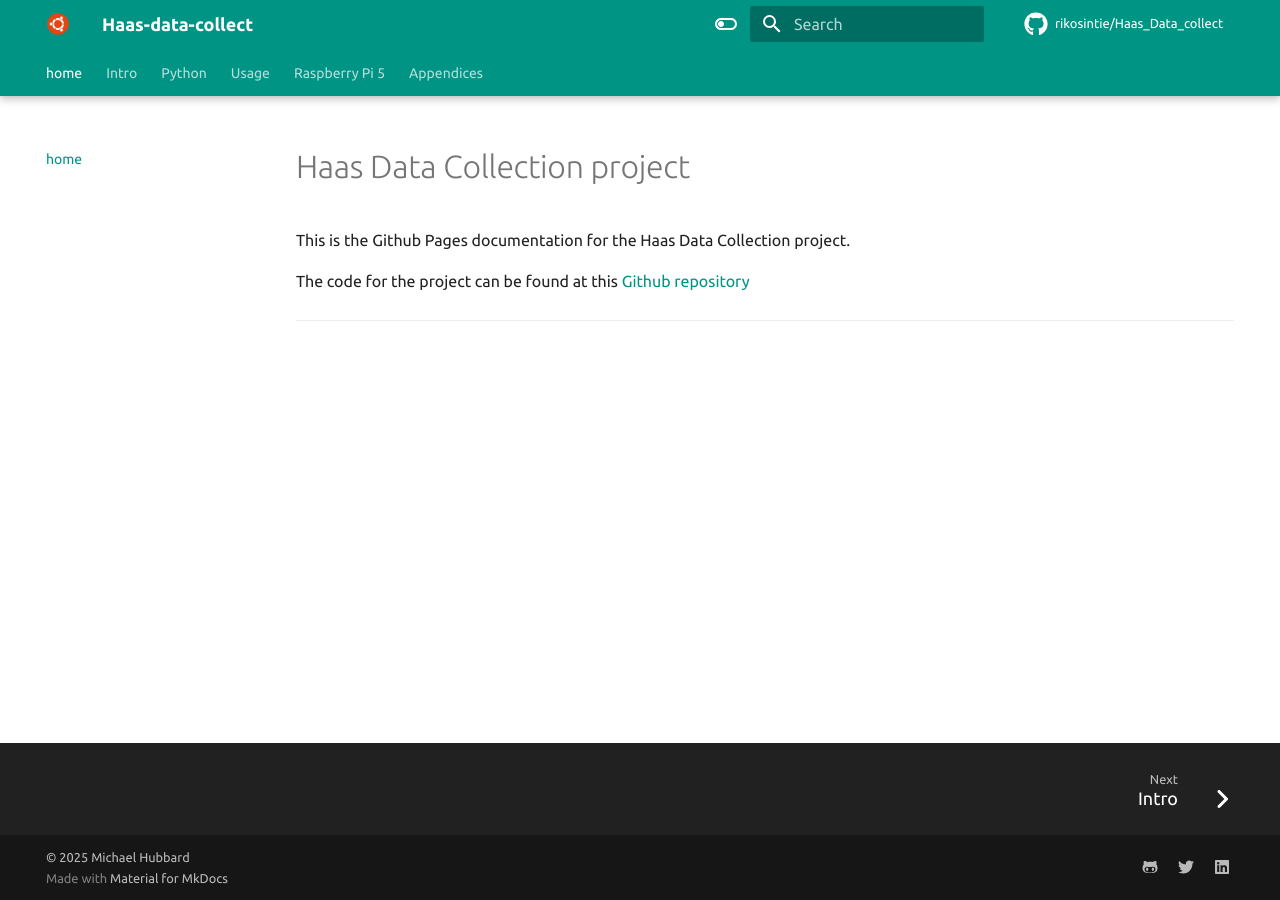
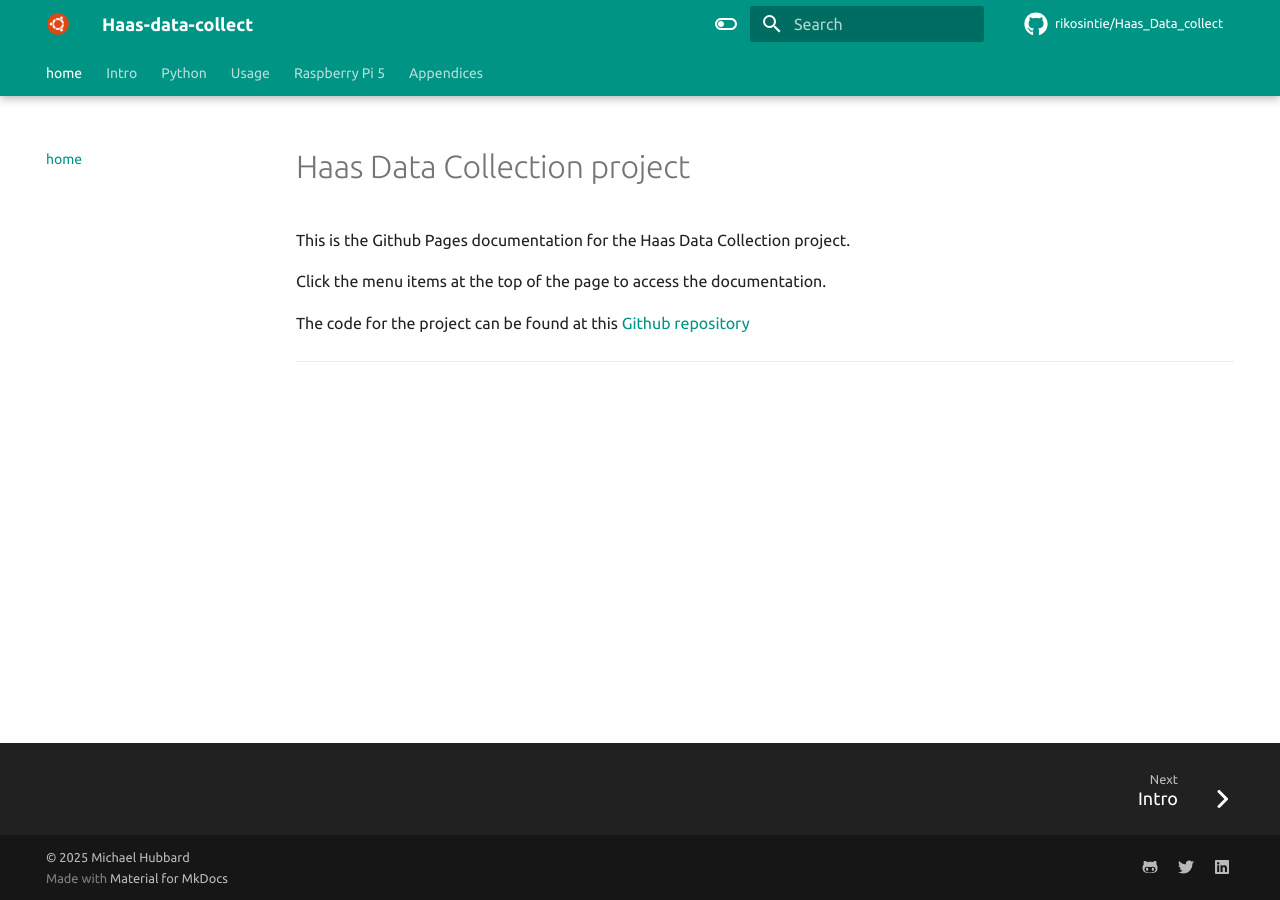
Before and after one commit to rikosintie/Haas_Data_collect, an MkDocs documentation site: the page built from docs/README.md, in a window 1280 px wide. Built offline with MkDocs 1.6.1 and Material for MkDocs 9.7.7, drawn with Linux system fonts in a browser that asks for light colours; some web fonts are replaced; comment, search, counter and statistics services are not loaded.

Commit message:
Git Title: Formatting for clarity and consistency

```diff
--- a/docs/README.md
+++ b/docs/README.md
@@ -2,6 +2,8 @@
 
 This is the Github Pages documentation for the Haas Data Collection project.
 
+Click the menu items at the top of the page to access the documentation.
+
 The code for the project can be found at this [Github repository](https://github.com/rikosintie/Haas_Data_collect)
 
 ----------------------------------------------------------------
```
